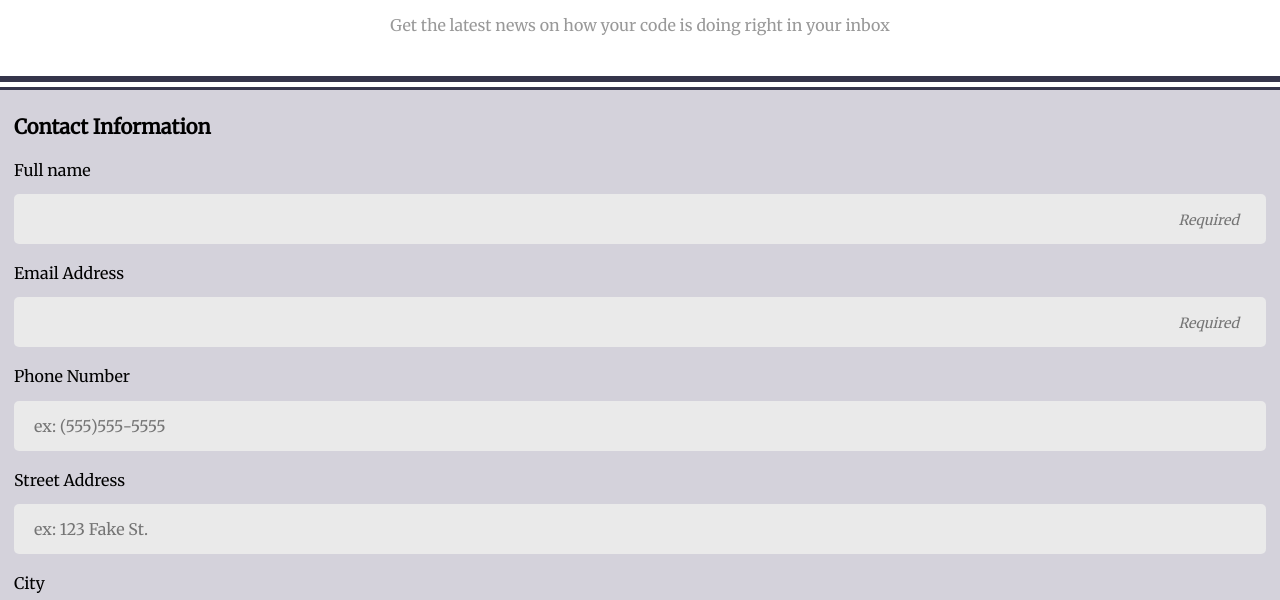
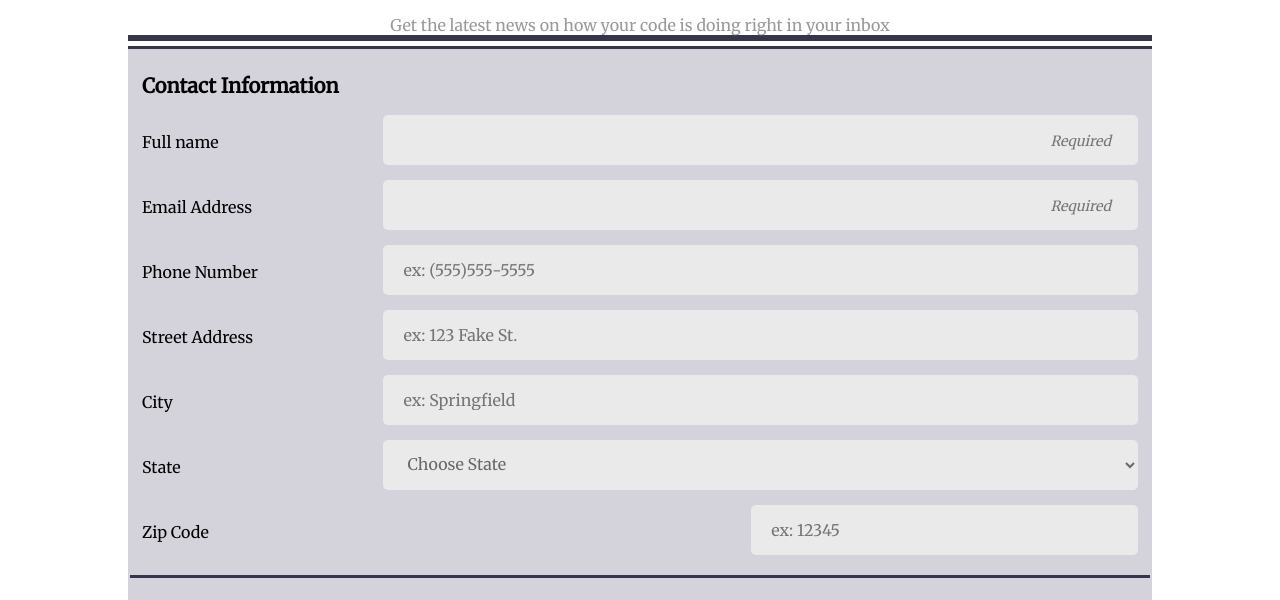
Before and after one commit to shkim1026/Online-Registration-Form-Project, a plain HTML site: page index.html in a window 1280 px wide. Shown: the part 140-740 px from the top of the page. Drawn offline with Linux system fonts and the light colour scheme.

Commit message:
Removed border from header and added to p element. Added media styles for min-width: 768px

```diff
--- a/CSS/style.css
+++ b/CSS/style.css
@@ -10,19 +10,10 @@ fieldset {
     font-family: 'Merriweather', serif;
 }
 
-fieldset,
-header {
-    padding-bottom: 25px;
-}
-
 fieldset {
     border-style: none;
     padding-top: 13px;
     margin-top: 25px;
-}
-
-header {
-    border-bottom: rgb(53, 53, 75) 6px solid;
 }
 
 header,
@@ -44,8 +35,10 @@ h2 {
 }
 
 p {
-    padding: 0px 10px;
+    padding-top: 0px 10px;
     color: rgb(153, 153, 153);
+    border-bottom: rgb(53, 53, 75) 6px solid;
+    margin-bottom: 0;
 }
 
 legend {
@@ -64,7 +57,7 @@ label {
 }
 
 select {
-    color: rgb(80, 80, 80)
+    color: rgb(105, 105, 105)
 }
 
 select:focus {
@@ -149,3 +142,22 @@ select:focus {
 .sign-up:hover {
     background: rgb(28, 71, 153);
 }
+
+@media screen and (min-width: 768px) {
+    form,
+    p {
+        width: 80%;
+        margin-left: auto;
+        margin-right: auto;
+    }
+
+    .inline {
+        display: inline-flex;
+        align-items: center;
+    }
+
+    label {
+        width: 100%;
+        flex-shrink: 3;
+    }
+}
--- a/index.html
+++ b/index.html
@@ -18,22 +18,27 @@
     <form>
         <fieldset class="contact-info">
             <legend>Contact Information</legend>
-
+            <div class="inline">
                 <label for="user_name">Full name</label>
                 <input class="field req" type="text" name="name" id="user_name" placeholder="Required" required>
-
+            </div>
+            <div class="inline">
                 <label for="user_email">Email Address</label>
                 <input class="field req" type="email" name="email" id="user_email" placeholder="Required" required>
-
+            </div>
+            <div class="inline">
                 <label for="user_tel">Phone Number</label>
                 <input class="field" type="tel" name="tel" id="user_tel" placeholder="ex: (555)555-5555">
-
+            </div>
+            <div class="inline">
                 <label for="user_address">Street Address</label>
                 <input class="field" type="text" name="address" id="user_address" placeholder="ex: 123 Fake St.">
-
+            </div>
+            <div class="inline">
                 <label for="user_city">City</label>
                 <input class="field" type="text" name="city" id="user_city" placeholder="ex: Springfield">
-
+            </div>
+            <div class="inline">
                 <label for="user_state">State</label>
                 <select class="field width" name="state" id="user_state">
                     <!-- Snippet from freeformmatter.com -->
@@ -90,10 +95,11 @@
                     <option value="WI">Wisconsin</option>
                     <option value="WY">Wyoming</option>
                 </select>
-
+            </div>
+            <div class="inline">
                 <label for="user_zip">Zip Code</label>
                 <input class="field zip" type="text" name="zip" id="user_zip" placeholder="ex: 12345">
-
+            </div>
         </fieldset>
 
         <fieldset>
```
Lines whose indentation alone changed are shown as unchanged.
